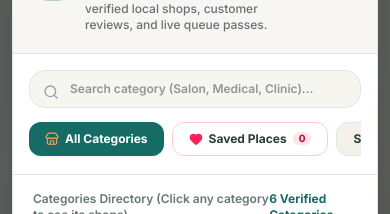
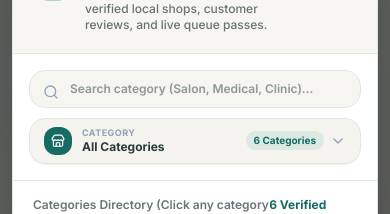
Before and after one commit to noorsonu/abhiikhula-frontend, a Next.js app: page / in a window 390 px wide. Both pictures are taken after typing "Sample" into the empty fields and a click on the button "+ Browse Directory (List View)". Shown: the part 2492-2706 px from the top of the page. Built offline with nearby package versions, Linux system fonts and the light colour scheme; no server answers.

Commit message:
fix(directory): replace horizontal category pills with sleek responsive dropdown selector

```diff
--- a/src/components/CategoryShopDirectoryModal.jsx
+++ b/src/components/CategoryShopDirectoryModal.jsx
@@ -5,7 +5,8 @@ import { motion, AnimatePresence } from 'framer-motion';
 import Link from 'next/link';
 import {
   X, Search, MapPin, Ticket, Star, ArrowUpRight, ArrowRight,
-  Store, ShieldCheck, ChevronRight, Eye, Heart, Clock
+  Store, ShieldCheck, ChevronRight, Eye, Heart, Clock,
+  ChevronDown, Check, Scissors, Activity, Utensils, Wrench
 } from 'lucide-react';
 import { getFavoriteShopSlugs, toggleFavoriteShopSlug } from '@/lib/favorites';
 
@@ -21,6 +22,7 @@ export default function CategoryShopDirectoryModal({
   const [search, setSearch] = useState('');
   const [favoriteSlugs, setFavoriteSlugs] = useState([]);
   const [userRole, setUserRole] = useState('GUEST');
+  const [dropdownOpen, setDropdownOpen] = useState(false);
 
   useEffect(() => {
     if (typeof window !== 'undefined') {
@@ -104,6 +106,62 @@ export default function CategoryShopDirectoryModal({
     return matching.some(s => s.id === shop.id || s.slug === shop.slug);
   });
 
+  const getCategoryIcon = (id) => {
+    switch (id) {
+      case 'all': return Store;
+      case 'favorites': return Heart;
+      case 'salon': return Scissors;
+      case 'food': return Utensils;
+      case 'auto': return Wrench;
+      case 'pharmacy':
+      case 'clinic':
+      case 'diagnostic':
+        return Activity;
+      default: return Store;
+    }
+  };
+
+  const activeOption = (() => {
+    if (isAllPlaces) {
+      return {
+        id: 'all',
+        label: 'All Categories',
+        icon: Store,
+        badge: `${standardCategories.length} Categories`,
+        badgeClass: 'bg-[#DCE9E3] text-[#176B65]'
+      };
+    }
+    if (isFavorites) {
+      return {
+        id: 'favorites',
+        label: 'Saved Places',
+        icon: Heart,
+        badge: `${favoriteSlugs.length} Saved`,
+        badgeClass: 'bg-rose-100 text-rose-700'
+      };
+    }
+    const cat = standardCategories.find(c => c.id === selectedCat) || currentCatObj;
+    if (cat) {
+      const count = getCategoryShops(cat.id).length;
+      return {
+        id: cat.id,
+        label: cat.name,
+        icon: getCategoryIcon(cat.id),
+        badge: `${count} ${count === 1 ? 'Shop' : 'Shops'}`,
+        badgeClass: 'bg-emerald-100 text-[#176B65]'
+      };
+    }
+    return {
+      id: selectedCat,
+      label: 'Selected Category',
+      icon: Store,
+      badge: 'Active',
+      badgeClass: 'bg-[#DCE9E3] text-[#176B65]'
+    };
+  })();
+
+  const ActiveIcon = activeOption.icon;
+
   const headerTitle = isAllPlaces
     ? 'All Categories & Neighborhood Stores'
     : isFavorites
@@ -166,9 +224,11 @@ export default function CategoryShopDirectoryModal({
             </button>
           </div>
 
-          {/* Search & Category Filter Pills */}
-          <div className="p-4 sm:p-5 border-b border-[#DCE9E3] space-y-3 shrink-0 bg-white">
-            <div className="relative">
+          {/* Search & Category Filter Section */}
+          <div className="p-4 sm:p-5 border-b border-[#DCE9E3] bg-white shrink-0">
+            <div className="flex flex-col sm:flex-row gap-2.5 sm:items-center">
+              {/* Search Box */}
+              <div className="relative flex-1">
                 <Search className="w-4 h-4 text-slate-400 absolute left-3.5 top-3.5" />
                 <input
                   type="text"
@@ -179,60 +239,176 @@ export default function CategoryShopDirectoryModal({
                 />
               </div>
 
-            {/* Category Switcher Pills: All Places is FIRST, then Saved Places, then Categories */}
-            <div className="flex gap-2 overflow-x-auto no-scrollbar py-0.5">
-
-              {/* 1. All Categories (First tab) */}
+              {/* Category Dropdown Selector (Mobile + Desktop Responsive) */}
+              <div className="relative w-full sm:w-72 shrink-0">
                 <button
                   type="button"
-                onClick={() => setSelectedCat('all')}
-                className={`px-4 py-2 rounded-xl text-xs font-bold whitespace-nowrap transition-all cursor-pointer flex items-center gap-1.5 ${
-                  isAllPlaces
-                    ? 'bg-[#176B65] text-white shadow-xs'
-                    : 'bg-white text-[#283B3D] border border-[#DCE9E3] hover:bg-[#DCE9E3]/40'
+                  onClick={() => setDropdownOpen(!dropdownOpen)}
+                  className={`w-full bg-[#F3F1E9]/80 hover:bg-[#F3F1E9] border rounded-2xl px-3.5 py-2 text-left flex items-center justify-between gap-2 transition-all cursor-pointer shadow-2xs ${
+                    dropdownOpen ? 'border-[#176B65] ring-2 ring-[#176B65]/10' : 'border-[#DCE9E3]'
                   }`}
                 >
-                <Store className={`w-3.5 h-3.5 ${isAllPlaces ? 'text-[#F2A15A]' : 'text-[#176B65]'}`} />
-                <span>All Categories</span>
+                  <div className="flex items-center gap-2.5 min-w-0">
+                    <div className={`w-7 h-7 rounded-xl flex items-center justify-center shrink-0 ${
+                      isFavorites
+                        ? 'bg-rose-100 text-rose-600'
+                        : isAllPlaces
+                          ? 'bg-[#176B65] text-white'
+                          : 'bg-[#DCE9E3] text-[#176B65]'
+                    }`}>
+                      <ActiveIcon className={`w-3.5 h-3.5 ${isFavorites ? 'fill-rose-500' : ''}`} />
+                    </div>
+                    <div className="min-w-0">
+                      <div className="text-[9px] uppercase font-bold text-slate-400 tracking-wider leading-none mb-0.5">Category</div>
+                      <div className="text-xs font-black text-[#283B3D] truncate leading-tight">
+                        {activeOption.label}
+                      </div>
+                    </div>
+                  </div>
+
+                  <div className="flex items-center gap-1.5 shrink-0">
+                    <span className={`text-[10px] font-bold px-2 py-0.5 rounded-full ${activeOption.badgeClass}`}>
+                      {activeOption.badge}
+                    </span>
+                    <ChevronDown className={`w-4 h-4 text-slate-400 transition-transform duration-200 ${dropdownOpen ? 'rotate-180' : ''}`} />
+                  </div>
                 </button>
 
-              {/* 2. Saved Places Tab */}
+                <AnimatePresence>
+                  {dropdownOpen && (
+                    <>
+                      <div
+                        className="fixed inset-0 z-40"
+                        onClick={() => setDropdownOpen(false)}
+                      />
+                      <motion.div
+                        initial={{ opacity: 0, y: -6, scale: 0.98 }}
+                        animate={{ opacity: 1, y: 0, scale: 1 }}
+                        exit={{ opacity: 0, y: -6, scale: 0.98 }}
+                        transition={{ duration: 0.15 }}
+                        className="absolute left-0 right-0 sm:right-0 sm:w-80 top-full mt-2 z-50 bg-white rounded-2xl border border-[#DCE9E3] shadow-2xl p-2 space-y-1 max-h-72 overflow-y-auto no-scrollbar"
+                      >
+                        {/* 1. All Categories Option */}
                         <button
                           type="button"
-                onClick={() => setSelectedCat('favorites')}
-                className={`px-4 py-2 rounded-xl text-xs font-bold whitespace-nowrap transition-all cursor-pointer flex items-center gap-1.5 ${
-                  isFavorites
-                    ? 'bg-rose-600 text-white shadow-xs'
-                    : 'bg-white text-[#283B3D] border border-rose-200 hover:bg-rose-50'
+                          onClick={() => {
+                            setSelectedCat('all');
+                            setDropdownOpen(false);
+                          }}
+                          className={`w-full flex items-center justify-between p-2.5 rounded-xl text-left transition-all cursor-pointer ${
+                            isAllPlaces ? 'bg-[#176B65] text-white shadow-xs' : 'hover:bg-[#F3F1E9] text-[#283B3D]'
                           }`}
                         >
-                <Heart className={`w-3.5 h-3.5 ${isFavorites ? 'fill-white text-white' : 'fill-rose-500 text-rose-500'}`} />
-                <span>Saved Places</span>
-                <span className={`text-[10px] px-1.5 py-0.2 rounded-full font-black ${
+                          <div className="flex items-center gap-2.5 min-w-0">
+                            <div className={`w-7 h-7 rounded-lg flex items-center justify-center shrink-0 ${
+                              isAllPlaces ? 'bg-white/20 text-white' : 'bg-[#DCE9E3] text-[#176B65]'
+                            }`}>
+                              <Store className="w-4 h-4" />
+                            </div>
+                            <div className="min-w-0">
+                              <div className="text-xs font-black truncate">All Categories</div>
+                              <div className={`text-[10px] truncate ${isAllPlaces ? 'text-white/80' : 'text-slate-400'}`}>
+                                Browse entire neighborhood directory
+                              </div>
+                            </div>
+                          </div>
+                          <div className="flex items-center gap-1.5 shrink-0">
+                            <span className={`text-[10px] font-bold px-2 py-0.5 rounded-full ${
+                              isAllPlaces ? 'bg-white/20 text-white' : 'bg-[#DCE9E3] text-[#176B65]'
+                            }`}>
+                              {standardCategories.length} Categories
+                            </span>
+                            {isAllPlaces && <Check className="w-4 h-4 text-white" />}
+                          </div>
+                        </button>
+
+                        {/* 2. Saved Places Option */}
+                        <button
+                          type="button"
+                          onClick={() => {
+                            setSelectedCat('favorites');
+                            setDropdownOpen(false);
+                          }}
+                          className={`w-full flex items-center justify-between p-2.5 rounded-xl text-left transition-all cursor-pointer ${
+                            isFavorites ? 'bg-rose-600 text-white shadow-xs' : 'hover:bg-rose-50/70 text-[#283B3D]'
+                          }`}
+                        >
+                          <div className="flex items-center gap-2.5 min-w-0">
+                            <div className={`w-7 h-7 rounded-lg flex items-center justify-center shrink-0 ${
+                              isFavorites ? 'bg-white/20 text-white' : 'bg-rose-100 text-rose-600'
+                            }`}>
+                              <Heart className={`w-4 h-4 ${isFavorites ? 'fill-white' : 'fill-rose-500'}`} />
+                            </div>
+                            <div className="min-w-0">
+                              <div className="text-xs font-black truncate">Saved Places</div>
+                              <div className={`text-[10px] truncate ${isFavorites ? 'text-white/80' : 'text-slate-400'}`}>
+                                Your bookmarked favorite stores
+                              </div>
+                            </div>
+                          </div>
+                          <div className="flex items-center gap-1.5 shrink-0">
+                            <span className={`text-[10px] font-bold px-2 py-0.5 rounded-full ${
                               isFavorites ? 'bg-white/20 text-white' : 'bg-rose-100 text-rose-700'
                             }`}>
-                  {favoriteSlugs.length}
+                              {favoriteSlugs.length} Saved
                             </span>
+                            {isFavorites && <Check className="w-4 h-4 text-white" />}
+                          </div>
                         </button>
 
-              {/* 3. The 6 Category Tabs */}
+                        {/* Section Divider */}
+                        <div className="px-3 pt-2 pb-1 text-[10px] font-black uppercase text-slate-400 tracking-wider">
+                          Store Categories
+                        </div>
+
+                        {/* 3. Category Items */}
                         {standardCategories.map((c) => {
                           const isSelected = selectedCat === c.id;
+                          const CatIcon = getCategoryIcon(c.id);
+                          const count = getCategoryShops(c.id).length;
+
                           return (
                             <button
                               key={c.id}
                               type="button"
-                    onClick={() => setSelectedCat(c.id)}
-                    className={`px-4 py-2 rounded-xl text-xs font-bold whitespace-nowrap transition-all cursor-pointer ${
-                      isSelected
-                        ? 'bg-[#176B65] text-white shadow-xs'
-                        : 'bg-[#F3F1E9] text-[#283B3D] border border-[#DCE9E3] hover:bg-[#DCE9E3]/50'
+                              onClick={() => {
+                                setSelectedCat(c.id);
+                                setDropdownOpen(false);
+                              }}
+                              className={`w-full flex items-center justify-between p-2 rounded-xl text-left transition-all cursor-pointer ${
+                                isSelected ? 'bg-[#176B65] text-white shadow-xs' : 'hover:bg-[#F3F1E9] text-[#283B3D]'
                               }`}
                             >
-                    {c.name}
+                              <div className="flex items-center gap-2.5 min-w-0">
+                                <div className={`w-7 h-7 rounded-lg flex items-center justify-center shrink-0 ${
+                                  isSelected ? 'bg-white/20 text-white' : 'bg-[#DCE9E3]/70 text-[#176B65]'
+                                }`}>
+                                  <CatIcon className="w-3.5 h-3.5" />
+                                </div>
+                                <div className="min-w-0">
+                                  <div className="text-xs font-black truncate">{c.name}</div>
+                                  <div className={`text-[10px] truncate ${isSelected ? 'text-white/80' : 'text-slate-400'}`}>
+                                    {c.description || 'Verified local places'}
+                                  </div>
+                                </div>
+                              </div>
+
+                              <div className="flex items-center gap-1.5 shrink-0">
+                                <span className={`text-[10px] font-bold px-2 py-0.5 rounded-full ${
+                                  isSelected ? 'bg-white/20 text-white' : 'bg-[#F3F1E9] text-[#176B65]'
+                                }`}>
+                                  {count} {count === 1 ? 'Shop' : 'Shops'}
+                                </span>
+                                {isSelected && <Check className="w-4 h-4 text-white" />}
+                              </div>
                             </button>
                           );
                         })}
+                      </motion.div>
+                    </>
+                  )}
+                </AnimatePresence>
+              </div>
             </div>
           </div>
 
```
Lines whose indentation alone changed are shown as unchanged.
